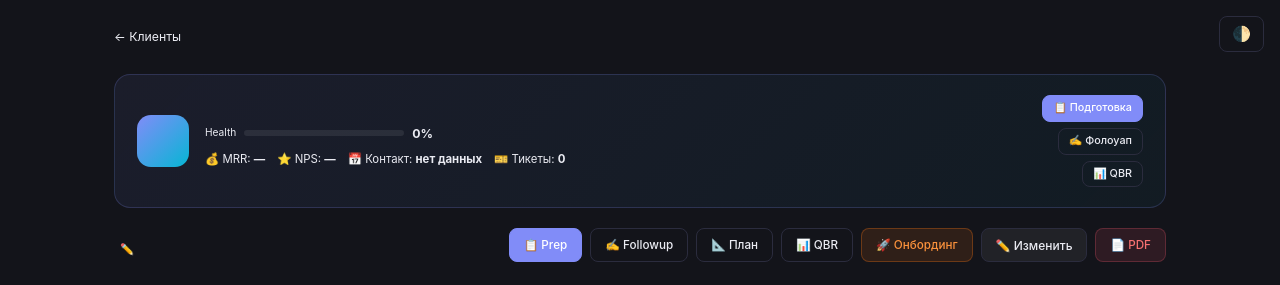
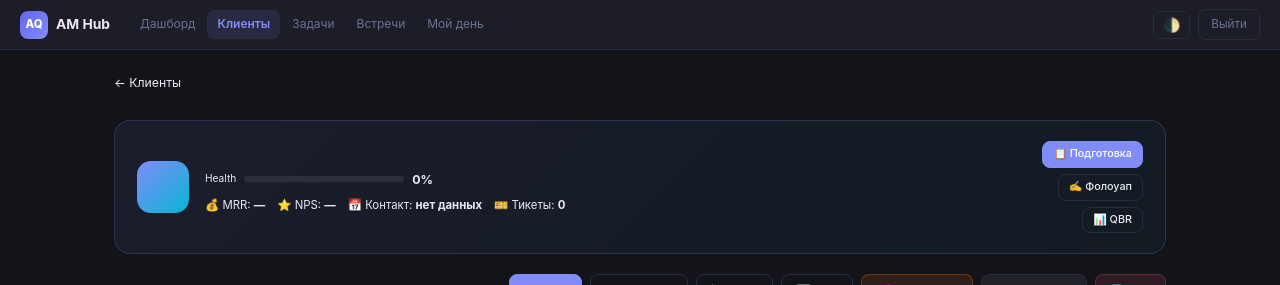
Before and after one commit to Nicromo/AnyQueryAMHub, a Flask app: template am-hub-final/templates/client_detail.html in a window 1280 px wide. Shown: the top 285 px of the page. Run offline with Flask 3, Linux system fonts and the light colour scheme; the template is opened without the code that fills it, so the values that code supplies are empty; parts of the project's set-up code (start-up, migrations or seed data) failed here and were passed over; some web fonts are replaced.

Commit message:
fix: JS-in-title Jinja2 bug + client_detail topbar nav
- 5 templates had JS code inside {% block title %} causing scripts to
  render as literal text in <title> tag. Fixed by closing title block
  immediately after title text and opening {% block scripts %} for JS.
- Added {% block scripts %}{% endblock %} to base.html before </body>
- client_detail.html: added sticky topbar with nav links (Dashboard,
  Clients, Tasks, Meetings, Today) + theme toggle — page previously
  had no navigation beyond a "← Clients" back link

Co-Authored-By: Claude Opus 4.7 (1M context) <noreply@anthropic.com>

```diff
--- a/am-hub-final/templates/base.html
+++ b/am-hub-final/templates/base.html
@@ -728,5 +728,6 @@ if ("serviceWorker" in navigator) {
   })();
   </script>
 
+{% block scripts %}{% endblock %}
 </body>
 </html>
--- a/am-hub-final/templates/client_detail.html
+++ b/am-hub-final/templates/client_detail.html
@@ -145,8 +145,47 @@
   </style>
 </head>
 <body>
-<button class="theme-btn" onclick="toggleTheme()" aria-label="Переключить тему">🌓</button>
-<div class="main">
+<!-- ── Topbar navigation ─────────────────────────────── -->
+<nav style="
+  position:sticky; top:0; z-index:300;
+  background:var(--surface); border-bottom:1px solid var(--border);
+  padding:0 20px; height:50px;
+  display:flex; align-items:center; justify-content:space-between;
+  gap:16px; backdrop-filter:blur(10px);
+">
+  <div style="display:flex; align-items:center; gap:20px;">
+    <a href="/dashboard" style="
+      display:flex; align-items:center; gap:8px;
+      color:var(--text); font-weight:700; font-size:.92rem; text-decoration:none;
+    ">
+      <span style="
+        width:28px; height:28px; border-radius:8px;
+        background:linear-gradient(135deg,#6366f1,#818cf8);
+        display:flex; align-items:center; justify-content:center;
+        font-size:.75rem; font-weight:800; color:#fff; flex-shrink:0;
+      ">AQ</span>
+      AM Hub
+    </a>
+    <div style="display:flex; gap:2px;">
+      <a href="/dashboard"  style="padding:5px 10px; border-radius:7px; font-size:.8rem; color:var(--text-muted); text-decoration:none;" onmouseover="this.style.background='rgba(255,255,255,.05)'" onmouseout="this.style.background=''">Дашборд</a>
+      <a href="/clients"    style="padding:5px 10px; border-radius:7px; font-size:.8rem; color:var(--accent); font-weight:600; text-decoration:none; background:var(--accent-glow)">Клиенты</a>
+      <a href="/tasks"      style="padding:5px 10px; border-radius:7px; font-size:.8rem; color:var(--text-muted); text-decoration:none;" onmouseover="this.style.background='rgba(255,255,255,.05)'" onmouseout="this.style.background=''">Задачи</a>
+      <a href="/meetings"   style="padding:5px 10px; border-radius:7px; font-size:.8rem; color:var(--text-muted); text-decoration:none;" onmouseover="this.style.background='rgba(255,255,255,.05)'" onmouseout="this.style.background=''">Встречи</a>
+      <a href="/today"      style="padding:5px 10px; border-radius:7px; font-size:.8rem; color:var(--text-muted); text-decoration:none;" onmouseover="this.style.background='rgba(255,255,255,.05)'" onmouseout="this.style.background=''">Мой день</a>
+    </div>
+  </div>
+  <div style="display:flex; align-items:center; gap:8px;">
+    <button onclick="toggleTheme()" style="
+      background:none; border:1px solid var(--border); border-radius:7px;
+      padding:5px 9px; color:var(--text-muted); cursor:pointer; font-size:.9rem;
+    " aria-label="Переключить тему">🌓</button>
+    <a href="/logout" style="
+      padding:5px 12px; border-radius:7px; font-size:.78rem;
+      border:1px solid var(--border); color:var(--text-muted); text-decoration:none;
+    ">Выйти</a>
+  </div>
+</nav>
+<div class="main" style="padding-top:20px;">
   <a href="/clients" class="back">← Клиенты</a>
   <!-- ══════════ HERO BLOCK ══════════ -->
   <div id="hero-block" style="
--- a/am-hub-final/templates/clients.html
+++ b/am-hub-final/templates/clients.html
@@ -1,5 +1,5 @@
 {% extends "base.html" %}
-{% block title %}Клиенты — AM Hub<script>
+{% block title %}Клиенты — AM Hub{% endblock %}{% block scripts %}<script>
 
 function toggleTheme(){const h=document.documentElement;const t=h.getAttribute('data-theme')==='light'?'dark':'light';h.setAttribute('data-theme',t);localStorage.setItem('theme',t);}
 const s=localStorage.getItem('theme');if(s) document.documentElement.setAttribute('data-theme',s);
--- a/am-hub-final/templates/dashboard.html
+++ b/am-hub-final/templates/dashboard.html
@@ -1,5 +1,5 @@
 {% extends "base.html" %}
-{% block title %}Дашборд — AM Hub<script>
+{% block title %}Дашборд — AM Hub{% endblock %}{% block scripts %}<script>
 
 
 function toggleTheme(){const h=document.documentElement;const t=h.getAttribute('data-theme')==='light'?'dark':'light';h.setAttribute('data-theme',t);localStorage.setItem('theme',t);}
--- a/am-hub-final/templates/followup.html
+++ b/am-hub-final/templates/followup.html
@@ -1,5 +1,5 @@
 {% extends "base.html" %}
-{% block title %}Followup: {{ client.name }} — AM Hub<script>
+{% block title %}Followup: {{ client.name }} — AM Hub{% endblock %}{% block scripts %}<script>
 
 function toggleTheme(){const h=document.documentElement;const t=h.getAttribute('data-theme')==='light'?'dark':'light';h.setAttribute('data-theme',t);localStorage.setItem('theme',t);}
 const s=localStorage.getItem('theme');if(s)document.documentElement.setAttribute('data-theme',s);
--- a/am-hub-final/templates/settings.html
+++ b/am-hub-final/templates/settings.html
@@ -1,5 +1,5 @@
 {% extends "base.html" %}
-{% block title %}Настройки — AM Hub<script>
+{% block title %}Настройки — AM Hub{% endblock %}{% block scripts %}<script>
 
 async function getToken() {
   try {
--- a/am-hub-final/templates/today.html
+++ b/am-hub-final/templates/today.html
@@ -1,5 +1,5 @@
 {% extends "base.html" %}
-{% block title %}Мой день — AM Hub<script>
+{% block title %}Мой день — AM Hub{% endblock %}{% block scripts %}<script>
 
 function toggleTheme(){const h=document.documentElement;const t=h.getAttribute('data-theme')==='light'?'dark':'light';h.setAttribute('data-theme',t);localStorage.setItem('theme',t);}
 const s=localStorage.getItem('theme');if(s) document.documentElement.setAttribute('data-theme',s);
```
